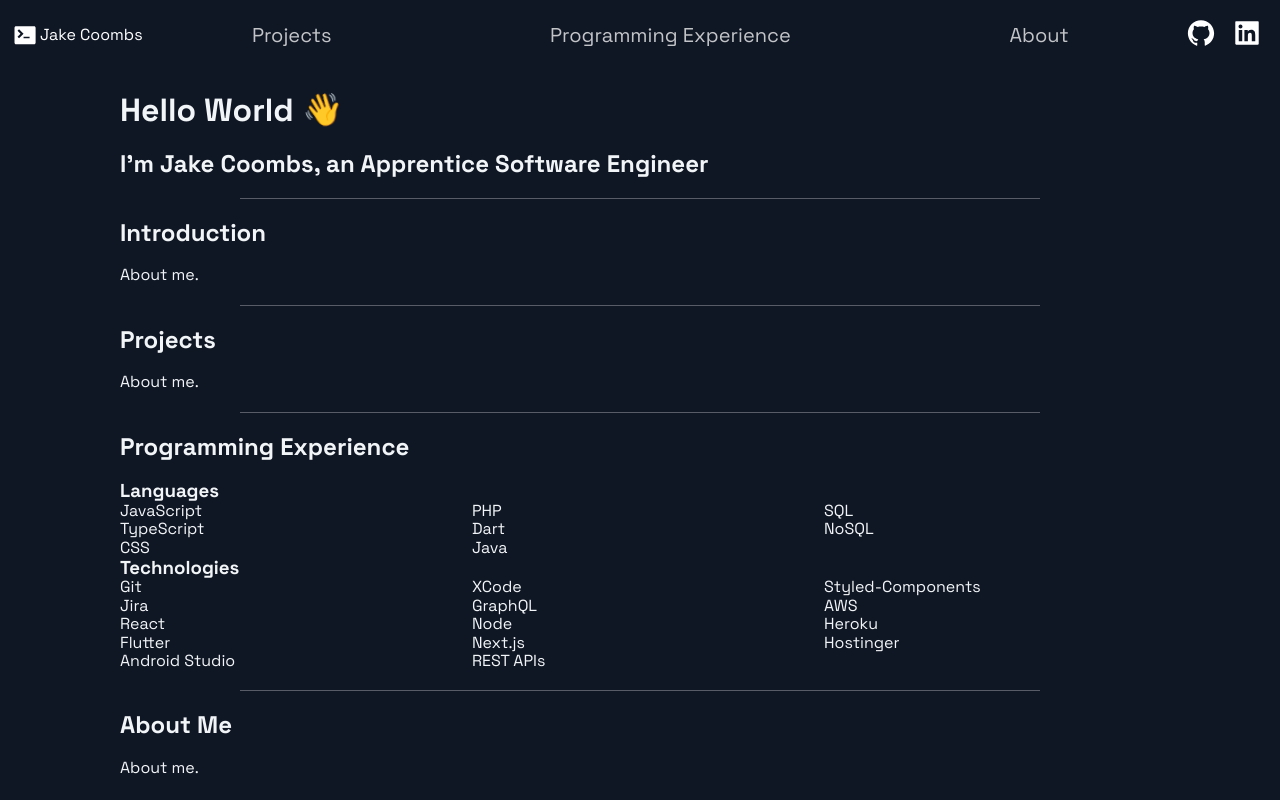
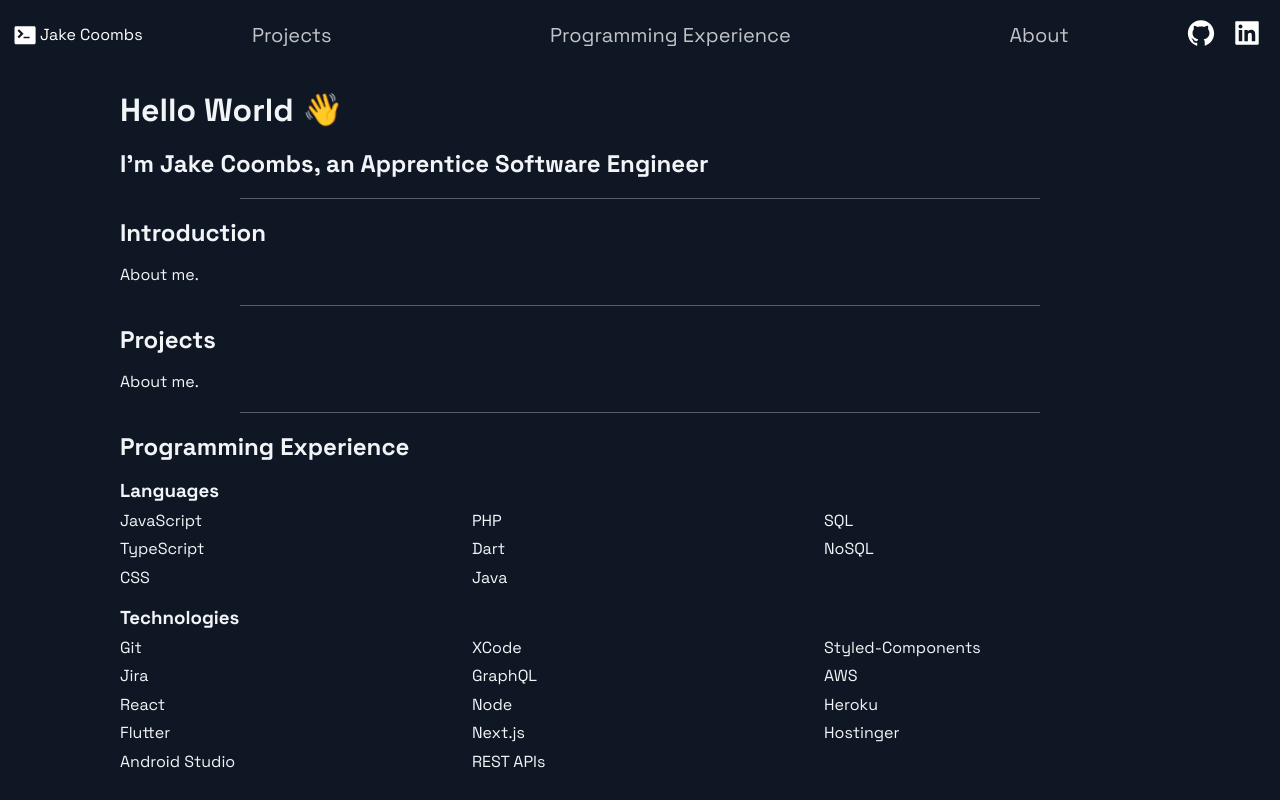
Before and after one commit to jakecoombs/personal-portfolio, a Next.js app: page / in a window 1280 px wide. Shown: the top 800 px of the page. Built offline with nearby package versions, Linux system fonts and the light colour scheme.

Commit message:
ColumnList component

```diff
--- /dev/null
+++ b/src/components/molecules/ColumnList.tsx
@@ -0,0 +1,43 @@
+import { ReactNode } from "react";
+import styled from "styled-components";
+
+interface IProps {
+  heading?: string;
+  items: Array<ReactNode>;
+}
+
+export const ColumnList = ({ heading, items }: IProps) => {
+  return (
+    <ListContainer>
+      {heading && <ListHeader>{heading}</ListHeader>}
+      <StyledList>
+        {items.map((item) => (
+          <Item>{item}</Item>
+        ))}
+      </StyledList>
+    </ListContainer>
+  );
+};
+
+const ListContainer = styled.div`
+  margin-bottom: 2rem;
+`;
+
+const StyledList = styled.ul`
+  column-count: 3;
+
+  @media ${(props) => props.theme.breakpoints.md} {
+    column-count: 2;
+  }
+  @media ${(props) => props.theme.breakpoints.sm} {
+    column-count: 1;
+  }
+`;
+
+const ListHeader = styled.h3`
+  margin-bottom: 1rem;
+`;
+
+const Item = styled.li`
+  margin-bottom: 1rem;
+`;
--- a/src/components/organisms/Technologies/Technologies.tsx
+++ b/src/components/organisms/Technologies/Technologies.tsx
@@ -1,5 +1,5 @@
 import React from "react";
-import styled from "styled-components";
+import { ColumnList } from "../../molecules/ColumnList";
 import { SectionLayout } from "../../molecules/SectionLayout";
 
 export const Technologies = () => {
@@ -33,29 +33,8 @@ export const Technologies = () => {
 
   return (
     <SectionLayout id="tech" header="Programming Experience">
-      <h3>Languages</h3>
-      <ColumnList>
-        {languages.map((language) => (
-          <li>{language}</li>
-        ))}
-      </ColumnList>
-      <h3>Technologies</h3>
-      <ColumnList>
-        {tech.map((technology) => (
-          <li>{technology}</li>
-        ))}
-      </ColumnList>
+      <ColumnList heading="Languages" items={languages} />
+      <ColumnList heading="Technologies" items={tech} />
     </SectionLayout>
   );
 };
-
-const ColumnList = styled.ul`
-  column-count: 3;
-
-  @media ${(props) => props.theme.breakpoints.md} {
-    column-count: 2;
-  }
-  @media ${(props) => props.theme.breakpoints.sm} {
-    column-count: 1;
-  }
-`;
```
